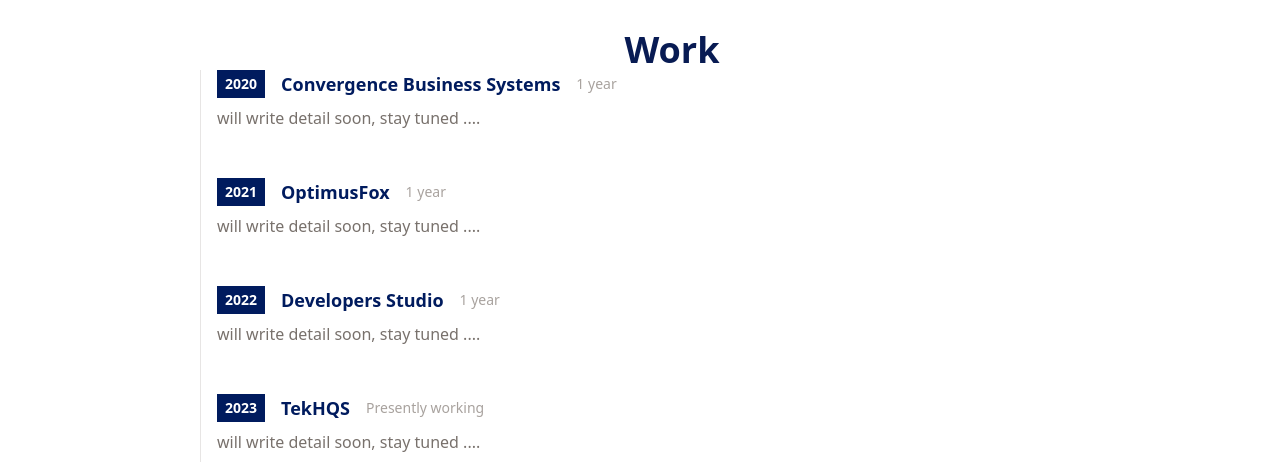
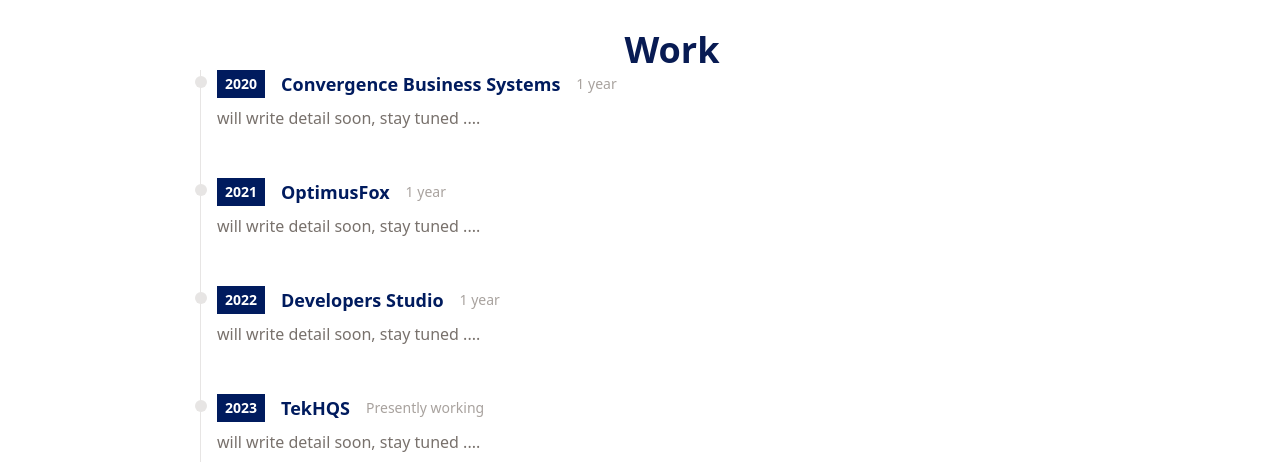
Before and after one commit to x-farzan/React-CMS, a React (Vite) app: page / in a window 1280 px wide. Shown: the part 834-1296 px from the top of the page. Built offline with nearby package versions, Linux system fonts and the light colour scheme.

Commit message:
WorkItem round pointer modified

```diff
--- a/src/components/WorkItem.jsx
+++ b/src/components/WorkItem.jsx
@@ -4,7 +4,7 @@ const WorkItem = ({ year, title, duration, details }) => {
   return (
     <ol className="flex flex-col md:flex-row relative border-l border-stone-200">
       <li className="mb-10 ml-4">
-        <div />
+        <div className="absolute w-3 h-3 bg-stone-200 rounded-full mt-1.5 -left-1.5 border-white"/>
         <p className="flex flex-wrap gap-4 flex-row items-center justify-start text-xs md:text-sm">
           <span className="inline-block px-2 py-1 font-semibold text-white bg-[#001b5e]">
             {year}
```
